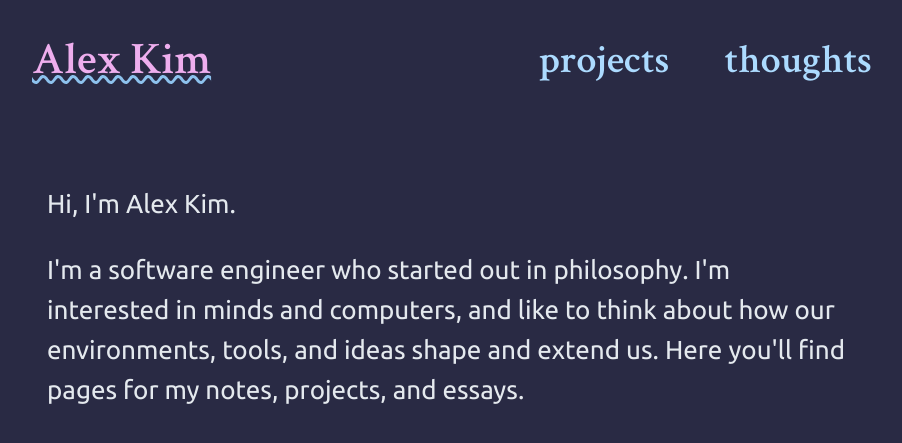
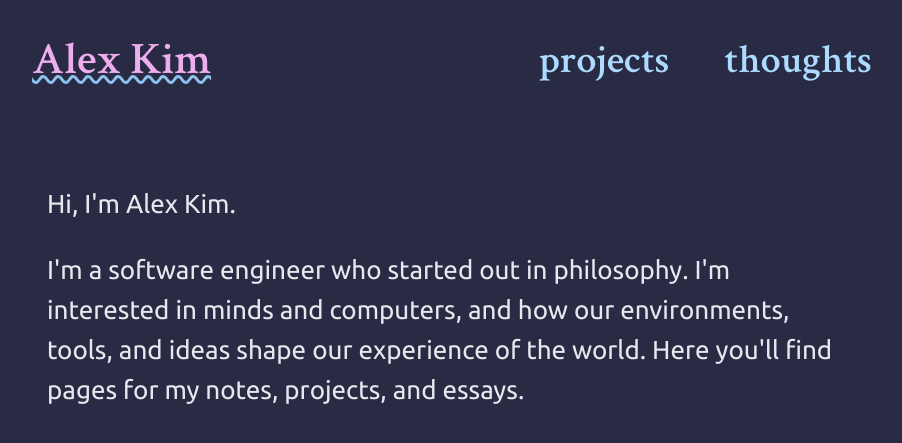
Before and after one commit to ajpkim/ajpkim.github.io, a Jekyll site: the page built from index.html, in a window 1280 px wide. Shown: the top 443 px of the page, without its empty margins (188-1090 px from the left). Built offline with Jekyll 4.4.1, drawn with Linux system fonts in a browser that asks for light colours.

Commit message:
edit home page

```diff
--- a/index.html
+++ b/index.html
@@ -8,6 +8,6 @@ title: Alex Kim
     Hi, I'm Alex Kim.
   </p>
   <p>
-    I'm a software engineer who started out in philosophy. I'm interested in minds and computers, and like to think about how our environments, tools, and ideas shape and extend us. Here you'll find pages for my notes, projects, and essays.
+    I'm a software engineer who started out in philosophy. I'm interested in minds and computers, and how our environments, tools, and ideas shape our experience of the world. Here you'll find pages for my notes, projects, and essays.
   </p>
 </div>
```
